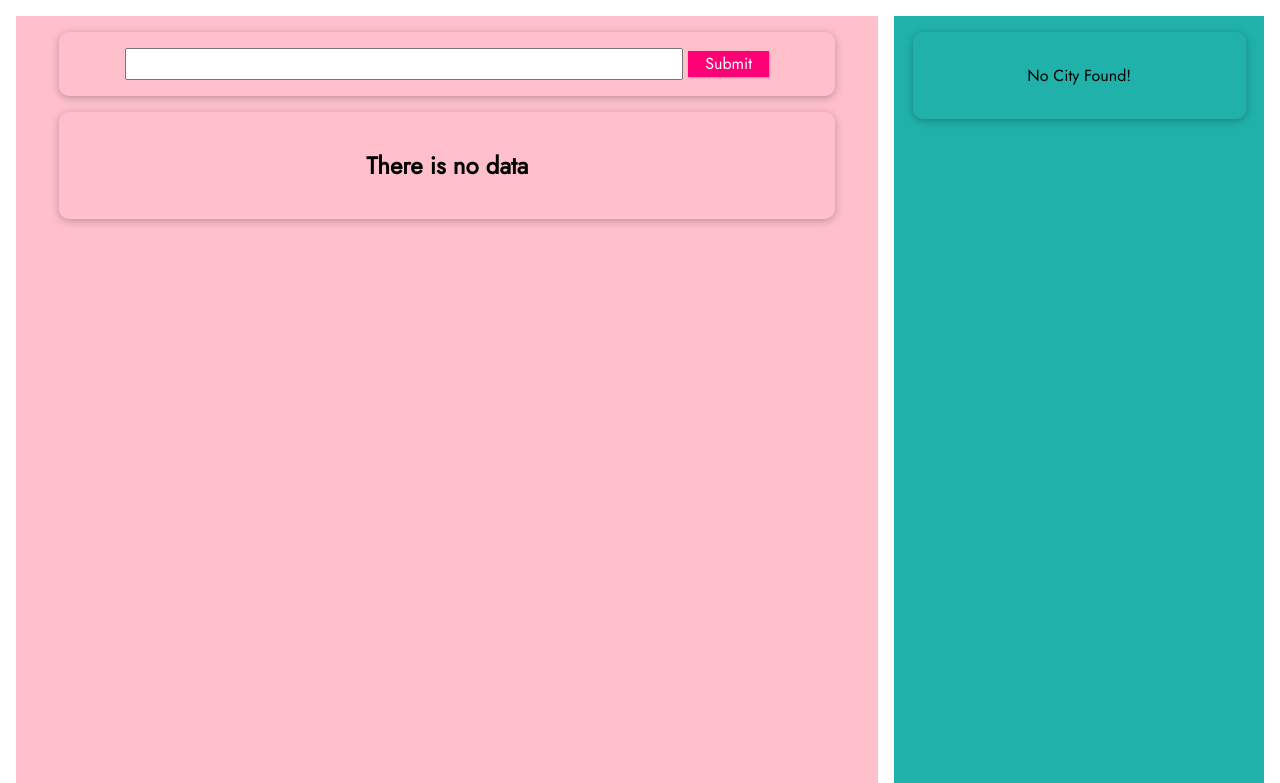
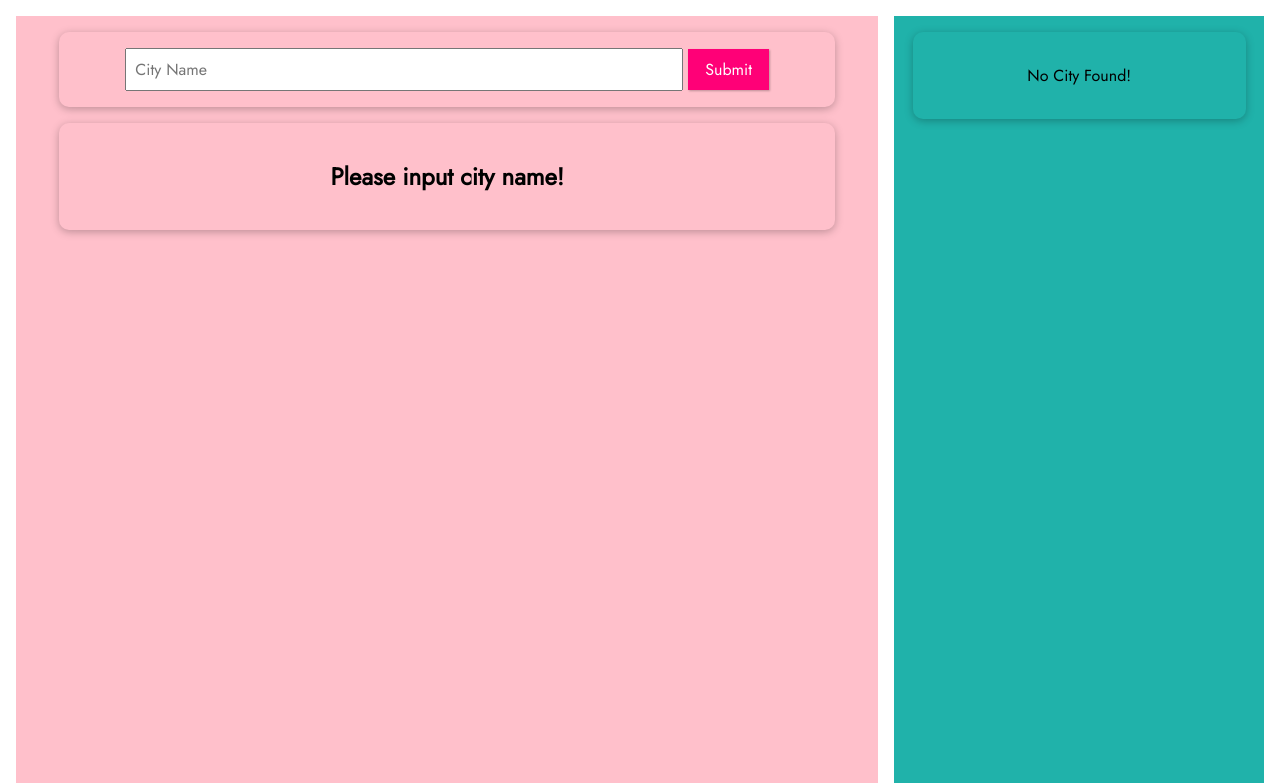
Before and after one commit to SereyvatanaUng/python-weather-project, a Flask app: page / in a window 1280 px wide. Shown: the top 783 px of the page. Run offline with Flask 3, Linux system fonts and the light colour scheme.

Commit message:
Change API

```diff
--- a/static/styles.css
+++ b/static/styles.css
@@ -52,23 +52,13 @@ li,
   gap: 2rem;
 }
 
-.display-result {
-  width: 50%;
-}
-
-.big-icon {
-  background-color: #fff;
-  width: 30%;
-  margin: auto;
-}
-
 .input-form button {
   font: inherit;
   cursor: pointer;
   border: 1px solid #ff0077;
   background-color: #ff0077;
   color: white;
-  padding: 0.05rem 1rem;
+  padding: 0.5rem 1rem;
   box-shadow: 1px 1px 2px rgba(0, 0, 0, 0.26);
 }
 
@@ -81,6 +71,6 @@ li,
 
 .input-form input {
   font: inherit;
-  padding: 0.15rem;
+  padding: 0.5rem;
   width: 75%;
 }
--- a/templates/index.html
+++ b/templates/index.html
@@ -18,7 +18,7 @@
           action="{{ url_for('submit_form') }}"
           class="input-form"
         >
-          <input required type="text" name="city_name" />
+          <input required type="text" name="city_name" placeholder="City Name" />
           <button type="submit">Submit</button>
         </form>
 
@@ -30,7 +30,7 @@
         </section>
         {% else %}
         <section class="main-weather">
-          <h1>There is no data</h1>
+          <h1>Please input city name!</h1>
         </section>
         {% endif %}
       </main>
--- a/weather_fetcher.py
+++ b/weather_fetcher.py
@@ -1,7 +1,7 @@
 import requests
 
-API_KEY = '096122609932057e7534c8ba725747d4'
-BASE_API = 'https://pro.openweathermap.org/data/2.5/forecast/hourly'
+API_KEY = '240f20f5bced683b4fd485f12711ff97'
+BASE_API = 'https://api.openweathermap.org/data/2.5/forecast'
 
 
 def fetch_weather_data(city_name):
```
